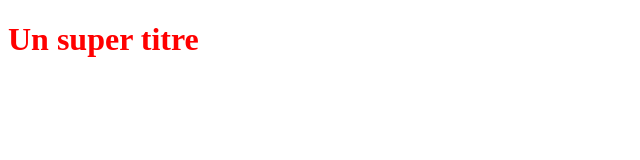
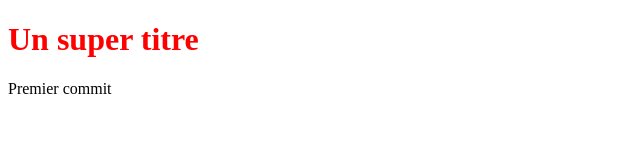
Before and after one commit to Wiamiker/Premierprojet, a plain HTML site: page index.html in a window 1280 px wide. Shown: the whole page, without its empty margins (0-640 px from the left). Drawn offline with Linux system fonts and the light colour scheme.

Commit message:
commit de test

```diff
--- a/index.html
+++ b/index.html
@@ -6,5 +6,6 @@
 </head>
 <body>
    <h1>Un super titre</h1>
+   <p>Premier commit</p>
 </body>
 </html>
--- a/style.css
+++ b/style.css
@@ -1,3 +1,8 @@
 h1 {
     color :red;
+
 }
+
+p {
+    color: black;
+}
```
